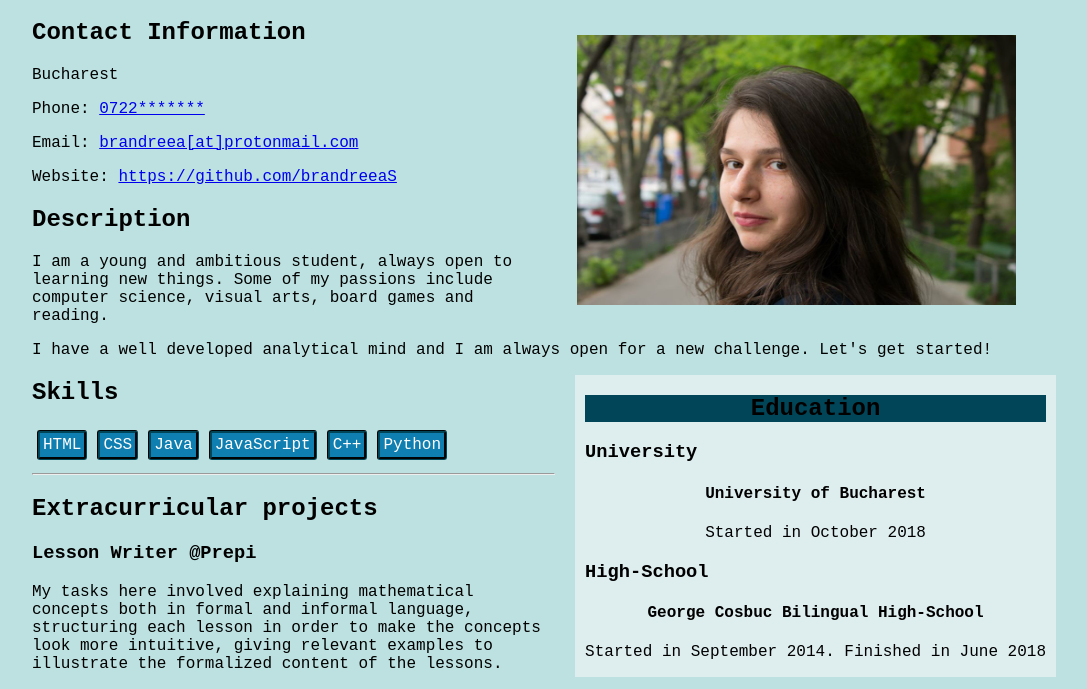
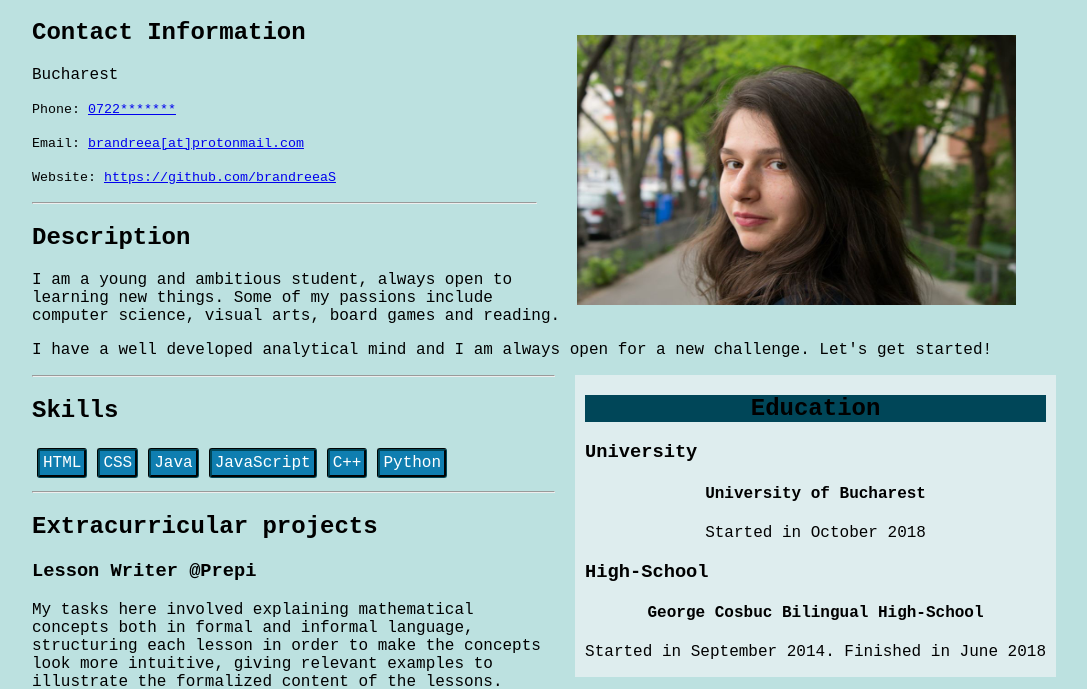
Before and after one commit to brandreea/DevSchool--FrontEnd, a plain HTML site: page Tema1/MyCV.html in a window 1280 px wide. Shown: the part 61-750 px from the top of the page, without its empty margins (96-1183 px from the left). Drawn offline with Linux system fonts and the light colour scheme.

Commit message:
Fixed some validator errors

```diff
--- a/Tema1/General.css
+++ b/Tema1/General.css
@@ -35,7 +35,7 @@ h3{
 
     display:flex;
 }
-.flex-container > article{
+.flex-container > p{
     border:groove;
     border-color:#004658;
     margin: 5px;
@@ -43,4 +43,5 @@ h3{
     color:white;
     border-radius:3px;
     padding:3px;
+    box-shadow:none;
 }
--- a/Tema1/MyCV.html
+++ b/Tema1/MyCV.html
@@ -21,11 +21,12 @@
             <h2>Contact Information</h2>
             <adress>
                 <p>Bucharest</p>
-                <p>Phone: <a href="tel:+40722*****"> 0722*******</a></p>
-                <p>Email: <a href="mailto:brandreea@protonmail.com"> brandreea[at]protonmail.com</a></p>
-                <p>Website: <a href="https://github.com/brandreea"> https://github.com/brandreeaS</a></p>
+                <p><small>Phone: <a href="tel:+40722*****"> 0722*******</a></small></p>
+                <p><small>Email: <a href="mailto:brandreea@protonmail.com"> brandreea[at]protonmail.com</a></small></p>
+                <p><small>Website: <a href="https://github.com/brandreea"> https://github.com/brandreeaS </a> </small></p>
             </adress>
         </section>
+        <hr />
         <section>
             <h2>
                 Description
@@ -42,27 +43,28 @@
             <h4>George Cosbuc Bilingual High-School</h4>
             <p>Started in <time datetime="2014-09-10">September 2014</time>. Finished in <time datetime="2018-06-01">June 2018</time></p>
         </aside>
+        <hr />
         <section>
             <h2>Skills</h2>
             <div class="flex-container">
-                <article>
+                <p>
                     HTML
-                </article>
-                <article>
+                </p>
+                <p>
                     CSS
-                </article>
-                <article>
+                </p>
+                <p>
                     Java
-                </article>
-                <article>
+                </p>
+                <p>
                     JavaScript
-                </article>
-                <article>
+                </p>
+                <p>
                     C++
-                </article>
-                <article>
+                </p>
+                <p>
                     Python
-                </article>
+                </p>
             </div>
         </section>
         <hr />
@@ -94,12 +96,13 @@
                     WebDeveloper Course @ING DevSchool
                 </h3>
                 <p>
-                    In progress...
+                    Currrently enrolled in; a course which targets front-end and back-end knowledge and skills.
                 </p>
             </article>
         </section>
         <br />
     </main>
+    <hr />
     <footer>
         <form>
             <h3>
```
